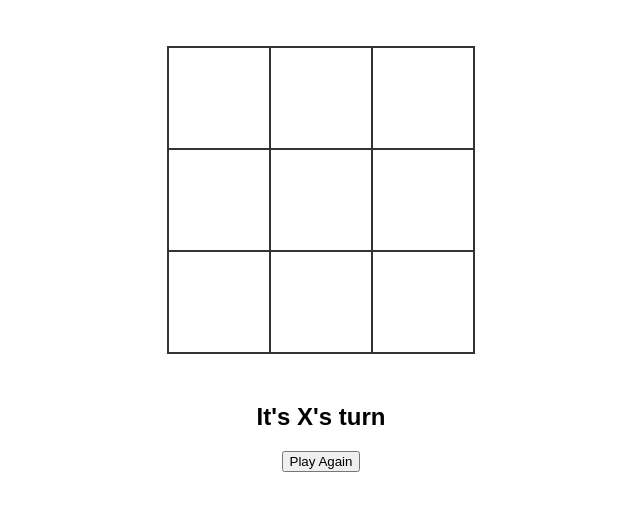
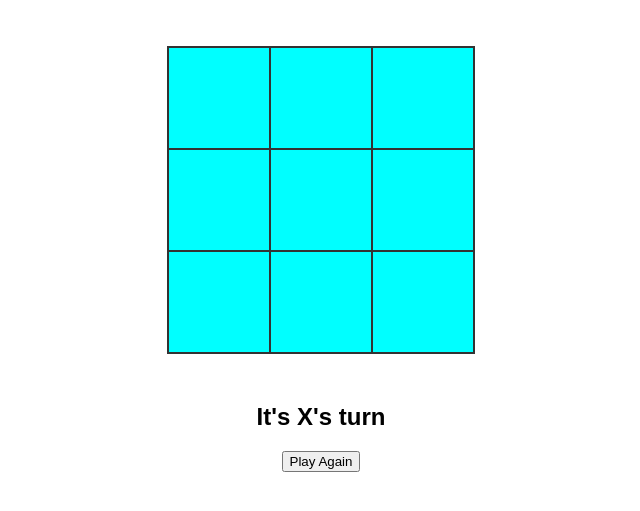
Before and after one commit to vivo8934/simpra-game-tic-tac-, a plain HTML site: page index.html in a window 1280 px wide. Shown: the part 51-562 px from the top of the page, without its empty margins (319-959 px from the left). Drawn offline with Linux system fonts and the light colour scheme.

Commit message:
color changed

```diff
--- a/style.css
+++ b/style.css
@@ -11,7 +11,10 @@ section {
     grid-template-columns: repeat(3, auto);
     width: 306px;
     margin: 50px auto;
+    background-color: aqua;
+    visibility: unset;
 }
+
 
 .cell {
     font-family: "Permanent Marker", cursive;
```
